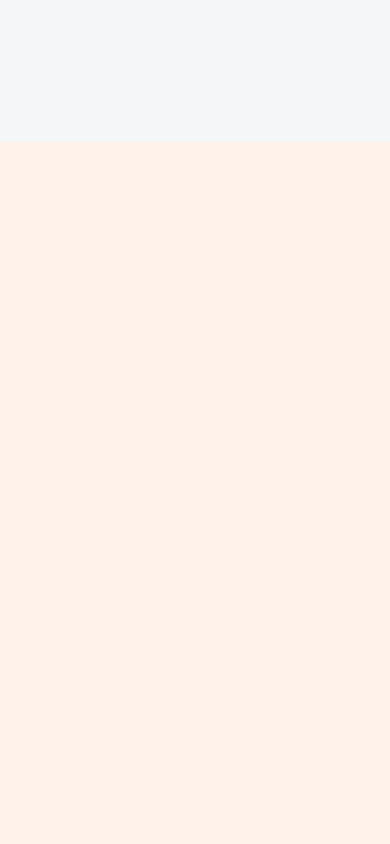
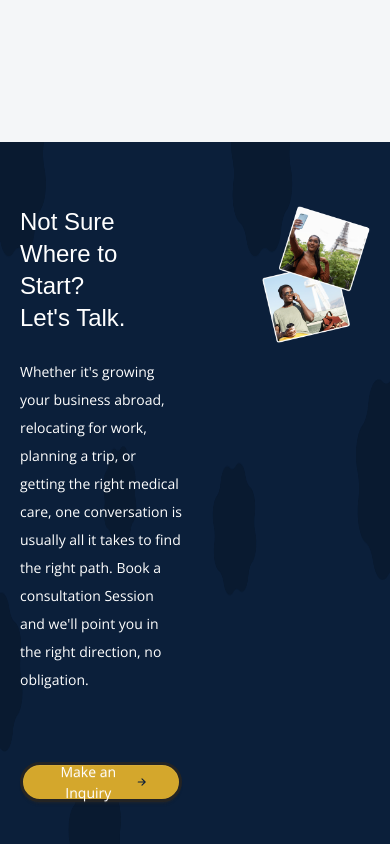
Before and after one commit to liljdot/vivatravel, a Next.js app: page / in a window 390 px wide. Shown: the part 9704-10548 px from the top of the page. Before the commit the page ends 9846 px from the top, so only its background shows below. Built offline with nearby package versions, Linux system fonts and the light colour scheme; a web font is replaced by a local one.

Commit message:
feat: add LetsTalkSection component with consultation content and image; update Home page layout

```diff
--- a/app/CloserLookSection.tsx
+++ b/app/CloserLookSection.tsx
@@ -186,27 +186,27 @@ const Selector: React.FC = () => {
 
     const [tab, setTab] = useState<SingleTabContent["id"]>(tabsContent[0].id)
 
-    useEffect(() => {
-        const hash = window.location.hash
+    // useEffect(() => {
+    //     const hash = window.location.hash
 
-        alert(hash)
+    //     alert(hash)
 
-        const handleHashChange = () => {
-            alert("yes")
-            if (hash.includes("closerlook")) {
+    //     const handleHashChange = () => {
+    //         alert("yes")
+    //         if (hash.includes("closerlook")) {
 
-                const element = document.getElementById("closerlook")
-                element?.scrollIntoView({
-                    behavior: "smooth"
-                })
-            }
-        }
+    //             const element = document.getElementById("closerlook")
+    //             element?.scrollIntoView({
+    //                 behavior: "smooth"
+    //             })
+    //         }
+    //     }
 
-        window.addEventListener("hashchange", handleHashChange)
+    //     window.addEventListener("hashchange", handleHashChange)
 
-        return () => window.removeEventListener("hashchange", handleHashChange)
+    //     return () => window.removeEventListener("hashchange", handleHashChange)
 
-    }, [])
+    // }, [])
 
     return (
         <Tabs value={tab} onValueChange={setTab} className={"flex flex-col gap-21"}>
--- /dev/null
+++ b/app/LetsTalkSection.tsx
@@ -0,0 +1,50 @@
+import Section from "@/components/layout/Section"
+import { AncizarH4 } from "@/components/Typography";
+import background from "@/public/assets/images/star-bg.png"
+import talkImage from "@/public/assets/images/lets-talk-image.png"
+import Image from "next/image";
+import Link from "next/link";
+import { IoArrowForward } from "react-icons/io5";
+import { whatsappLink } from "./data";
+
+const LetsTalkSection: React.FC = () => {
+
+    return (
+        <Section className="relative bg-primary py-16">
+            <Image
+                src={background}
+                alt="background"
+                fill
+            />
+            <div className="flex flex-row gap-20 z-2">
+                <div className="flex flex-col gap-17 text-primary-content basis-[calc((100%-1.25rem)*3/5)] justify-center">
+                    <div className="flex flex-col gap-6">
+                        <AncizarH4 className="lg:text-4xl/15">
+                            Not Sure Where to Start?
+                            <br />
+                            Let&apos;s Talk.
+                        </AncizarH4>
+                        <p className="text-sm/7">
+                            Whether it&apos;s growing your business abroad, relocating for work, planning a trip, or getting the right medical care, one conversation is usually all it takes to find the right path. Book a consultation Session and we&apos;ll point you in the right direction, no obligation.
+                        </p>
+                    </div>
+
+                    <Link href={whatsappLink} className="btn w-fit rounded-full bg-secondary font-normal px-8 py-4 transition-all duration-300 ease-in-out hover:scale-105">
+                        Make an Inquiry
+                        <IoArrowForward className="ml-2 size-4.5 text-primary" />
+                    </Link>
+                </div>
+
+                <figure className="basis-[calc((100%-1.25rem)*2/5)]">
+                    <Image
+                        src={talkImage}
+                        alt="people communicating on phone"
+                        objectFit="contain"
+                    />
+                </figure>
+            </div>
+        </Section>
+    )
+}
+
+export default LetsTalkSection;
--- a/app/layout.tsx
+++ b/app/layout.tsx
@@ -1,5 +1,5 @@
 import type { Metadata } from "next";
-import { Geist, Geist_Mono, Open_Sans } from "next/font/google";
+import { Open_Sans } from "next/font/google";
 import "./globals.css";
 import Header from "@/components/layout/Header";
 
--- a/app/page.tsx
+++ b/app/page.tsx
@@ -1,5 +1,6 @@
 import CloserLookSection from "./CloserLookSection";
 import HeadingSection from "./HeadingSection";
+import LetsTalkSection from "./LetsTalkSection";
 import MapSection from "./MapSection";
 import MoreThanSection from "./MoreThanSection";
 import PillarsSection from "./PillarsSection";
@@ -14,6 +15,7 @@ export default function Home() {
       <PillarsSection />
       <WhyChooseSection />
       <CloserLookSection />
+      <LetsTalkSection />
     </main>
   );
 }
```
Also changed, not shown: public/assets/images/lets-talk-image.png (added).
